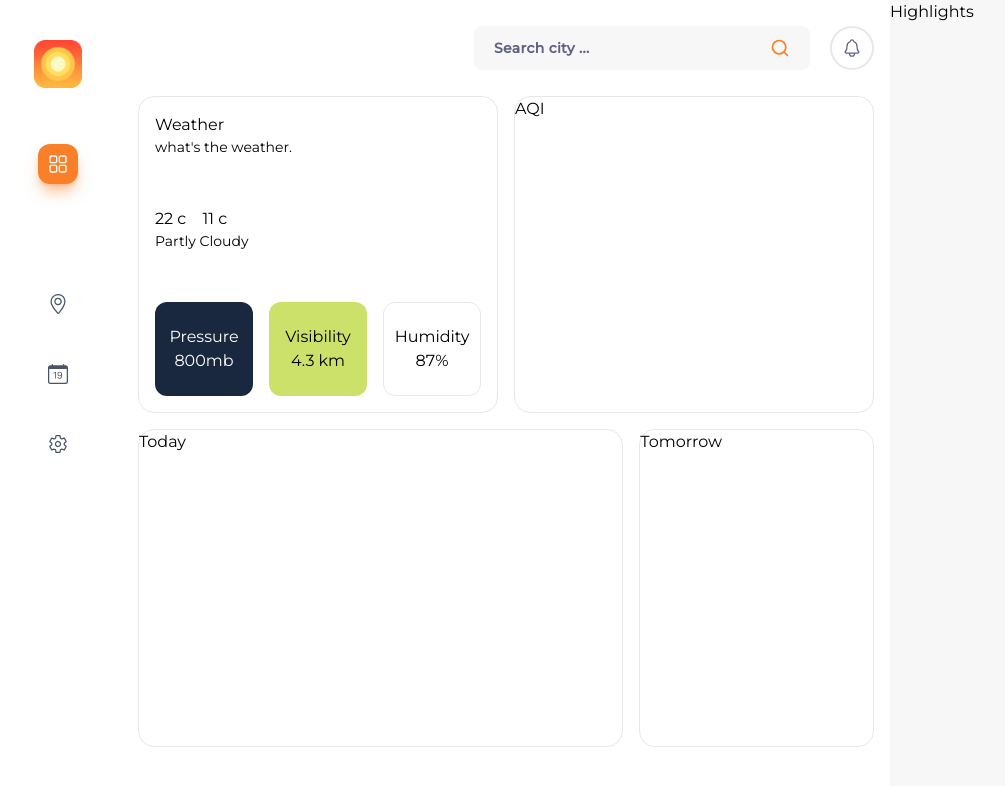
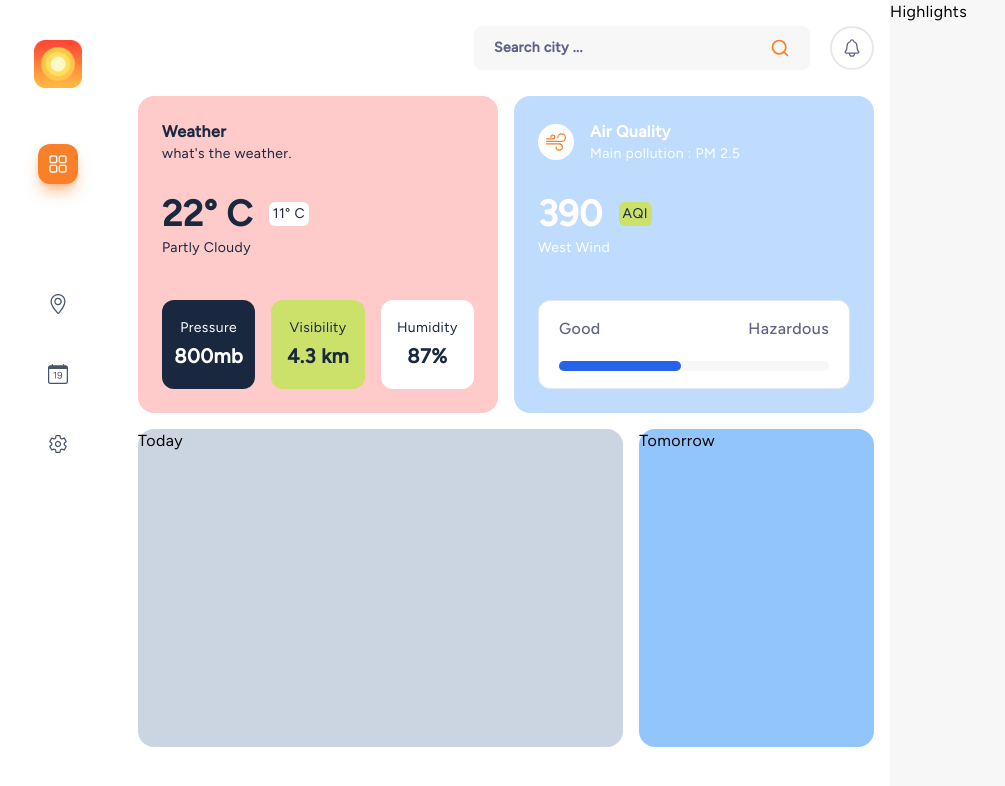
Before and after one commit to Ashirwad-Shetye/vivahit, a React (Vite) app: page / in a window 1280 px wide. Shown: the top 786 px of the page, without its empty margins (6-1011 px from the left). Built offline with nearby package versions, Linux system fonts and the light colour scheme; some icons are missing.

Commit message:
grid alignments

```diff
--- a/src/App.tsx
+++ b/src/App.tsx
@@ -9,7 +9,7 @@ import { IoNotificationsOutline } from "react-icons/io5";
 
 function App() {
   return (
-    <main className="flex font-Monsterrat">
+    <main className="flex font-Figtree tracking-wide">
       <Nav />
       <section className="flex-1">
         <div className="h-24 flex items-center justify-end">
--- a/src/components/AQI.tsx
+++ b/src/components/AQI.tsx
@@ -1,7 +1,46 @@
 import React from "react";
+import { BsWind } from "react-icons/bs";
 
 function AQI() {
-  return <div className="border rounded-2xl">AQI</div>;
+  return (
+    <div className="relative overflow-hidden rounded-2xl bg-blue-200 text-white">
+      <div className="grid grid-rows-3 w-full px-6 h-full py-6">
+        <div className="">
+          <div className="flex items-center space-x-4">
+            <div className="bg-white text-xl rounded-full p-2 text-accentPrimary">
+              <BsWind />
+            </div>
+            <div>
+              <h1 className="font-semibold">Air Quality</h1>
+              <p className="text-sm">Main pollution : PM 2.5</p>
+            </div>
+          </div>
+        </div>
+        <div className="space-y-1 -translate-y-4">
+          <div className="flex space-x-4 items-center">
+            <h1 className="font-semibold text-4xl">390</h1>
+            <h2 className="bg-accentGreen text-accentSecondary text-sm h-6 px-1 flex items-center rounded-md">
+              AQI
+            </h2>
+          </div>
+          <p className="text-sm">West Wind</p>
+        </div>
+        <div className="grid border rounded-xl bg-white">
+          <div className="text-white rounded-xl flex flex-col justify-center items-center space-y-5 px-5">
+            <div className="flex justify-between w-full">
+              <span className="text-base font-medium text-fontBlue">Good</span>
+              <span className="text-base font-medium text-fontBlue">
+                Hazardous
+              </span>
+            </div>
+            <div className="w-full rounded-full h-2.5 bg-accentGrey">
+              <div className="bg-blue-600 h-2.5 rounded-full w-[45%]"></div>
+            </div>
+          </div>
+        </div>
+      </div>
+    </div>
+  );
 }
 
 export default AQI;
--- a/src/components/Today.tsx
+++ b/src/components/Today.tsx
@@ -1,7 +1,7 @@
 import React from "react";
 
 function Today() {
-  return <div className="border col-span-8 rounded-2xl">Today</div>;
+  return <div className=" bg-slate-300 col-span-8 rounded-2xl">Today</div>;
 }
 
 export default Today;
--- a/src/components/Tomorrow.tsx
+++ b/src/components/Tomorrow.tsx
@@ -1,7 +1,7 @@
 import React from "react";
 
 function Tomorrow() {
-  return <div className="border col-span-4 rounded-2xl">Tomorrow</div>;
+  return <div className="bg-blue-300 col-span-4 rounded-2xl">Tomorrow</div>;
 }
 
 export default Tomorrow;
--- a/src/components/Weather.tsx
+++ b/src/components/Weather.tsx
@@ -2,31 +2,33 @@ import React from "react";
 
 function Weather() {
   return (
-    <div className="border relative overflow-hidden rounded-2xl">
-      <div className="grid grid-rows-3 w-full px-4 h-full py-4">
+    <div className="relative overflow-hidden rounded-2xl bg-red-200 text-accentSecondary">
+      <div className="grid grid-rows-3 w-full px-6 h-full py-6">
         <div>
-          <h1>Weather</h1>
+          <h1 className="font-semibold">Weather</h1>
           <p className="text-sm">what's the weather.</p>
         </div>
-        <div>
-          <div className="flex space-x-4">
-            <h1>22 c</h1>
-            <h2>11 c</h2>
+        <div className="space-y-1 -translate-y-4">
+          <div className="flex space-x-4 items-center">
+            <h1 className="font-semibold text-4xl">22° C</h1>
+            <h2 className="bg-white text-accentSecondary text-sm h-6 px-1 flex items-center rounded-md">
+              11° C
+            </h2>
           </div>
           <p className="text-sm">Partly Cloudy</p>
         </div>
         <div className="grid grid-cols-3 gap-4">
-          <div className="text-white bg-accentSecondary rounded-xl flex flex-col justify-center items-center">
-            <p>Pressure</p>
-            <h1>800mb</h1>
+          <div className="text-white bg-accentSecondary rounded-xl flex flex-col justify-center items-center space-y-1">
+            <p className="text-sm">Pressure</p>
+            <h1 className="font-semibold text-xl">800mb</h1>
           </div>
-          <div className="bg-accentGreen rounded-xl flex flex-col justify-center items-center">
-            <p>Visibility</p>
-            <h1>4.3 km</h1>
+          <div className="bg-accentGreen rounded-xl flex flex-col justify-center items-center space-y-1">
+            <p className="text-sm">Visibility</p>
+            <h1 className="font-semibold text-xl">4.3 km</h1>
           </div>
-          <div className="border rounded-xl flex flex-col justify-center items-center">
-            <p>Humidity</p>
-            <h1>87%</h1>
+          <div className="bg-white rounded-xl flex flex-col justify-center items-center space-y-1">
+            <p className="text-sm">Humidity</p>
+            <h1 className="font-semibold text-xl">87%</h1>
           </div>
         </div>
       </div>
--- a/src/index.css
+++ b/src/index.css
@@ -1,4 +1,6 @@
 @import url('https://fonts.googleapis.com/css2?family=Montserrat:wght@300;400;500&display=swap');
+@import url('https://fonts.googleapis.com/css2?family=Figtree:wght@300;400;500&display=swap');
+@import url('https://fonts.googleapis.com/css2?family=Urbanist:wght@300;400;500&display=swap');
 @tailwind base;
 @tailwind components;
 @tailwind utilities;
--- a/tailwind.config.js
+++ b/tailwind.config.js
@@ -12,6 +12,8 @@ export default {
       },
       fontFamily: {
         Monsterrat: "Montserrat, sans-serif",
+        Figtree: "Figtree, sans-serif",
+        Urbanist: "Urbanist, sans-serif",
       },
     },
   },
```
